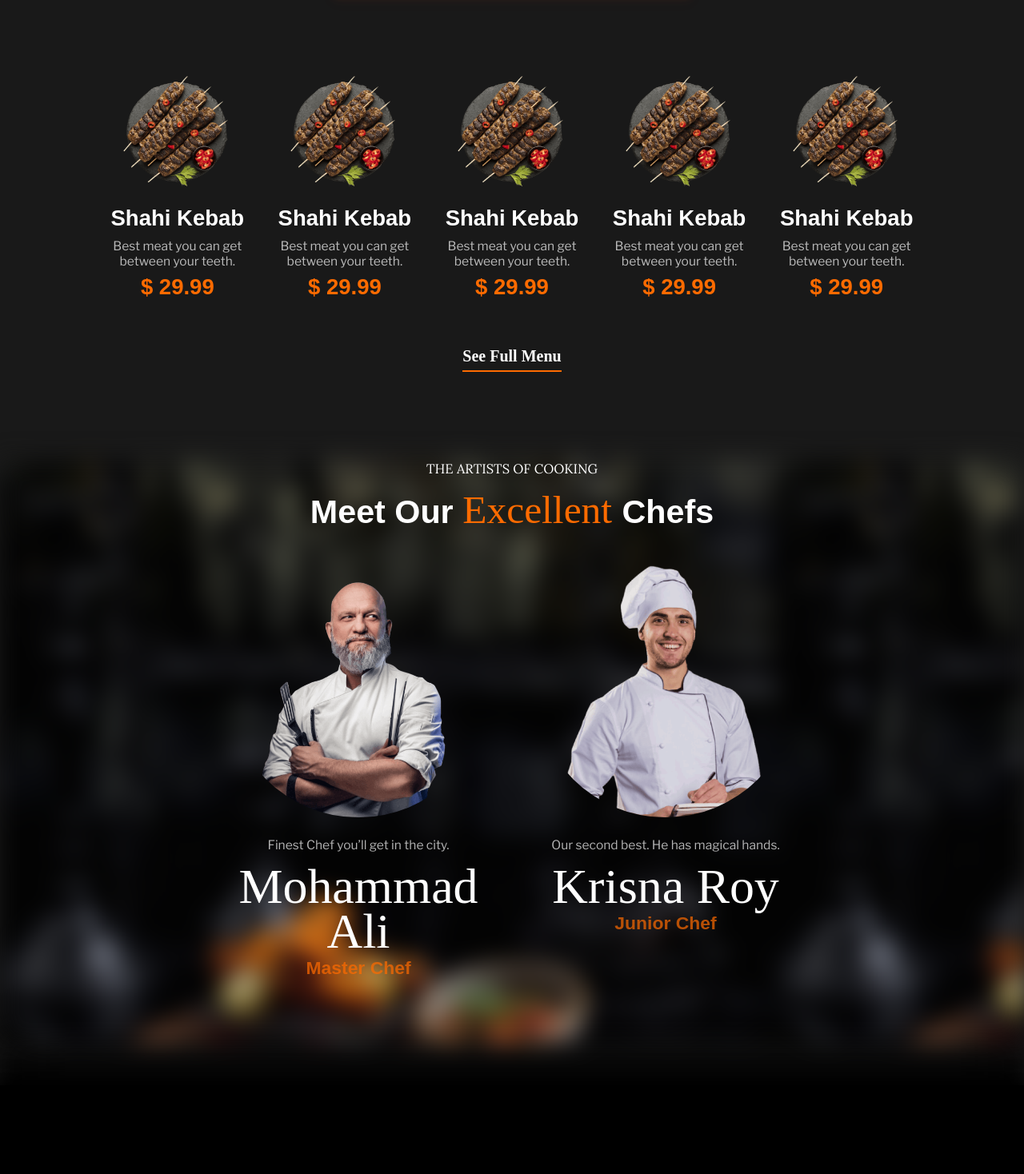
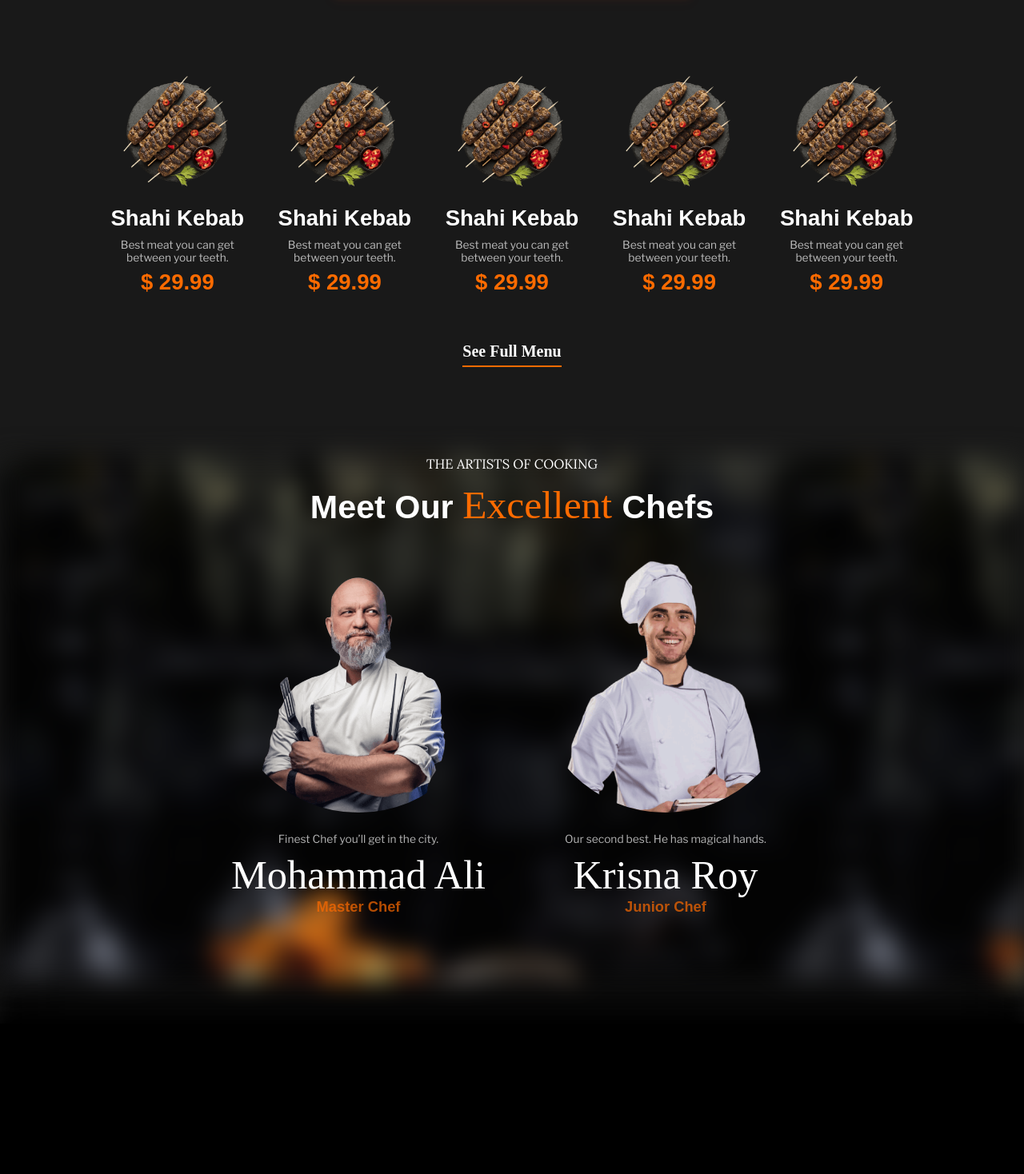
Before and after one commit to nazmus767921/Restaurant_project-1.00, a React (Vite) app: page / in a window 1280 px wide. Shown: the part 881-2349 px from the top of the page at 80% size. Built offline with nearby package versions, Linux system fonts and the light colour scheme; a web font is replaced by a local one.

Commit message:
font-size

```diff
--- a/src/index.styles.js
+++ b/src/index.styles.js
@@ -152,9 +152,6 @@ button.icon {
 	p.small {
 		font-size: 0.75rem;
 		line-height: normal;
-		@media screen and (${devices.xl}) {
-			font-size: 0.85em;
-		}
 	}
 
 	img {
--- a/src/pages/Home/components/Chefs/components/ChefCard.jsx
+++ b/src/pages/Home/components/Chefs/components/ChefCard.jsx
@@ -90,12 +90,20 @@ const Wrapper = styled.div`
 	padding: 0.62em;
 	text-align: center;
 
-	.chef_pitch {
+	h3 {
+		color: ${colors["text-white"]};
+
+		@media screen and (${devices.md}) {
+			font-size: 1.925em;
+		}
+		@media screen and (${devices.xl}) {
+			font-size: 2.75em;
+		}
 	}
-	h3.chef_name {
-		color: ${colors["text-white"]};
-		@media screen and (${devices.xl}) {
-			font-size: 3.375em;
+
+	h5 {
+		@media screen and (${devices.md}) {
+			font-size: 1em;
 		}
 	}
 	.chef_post {
```
